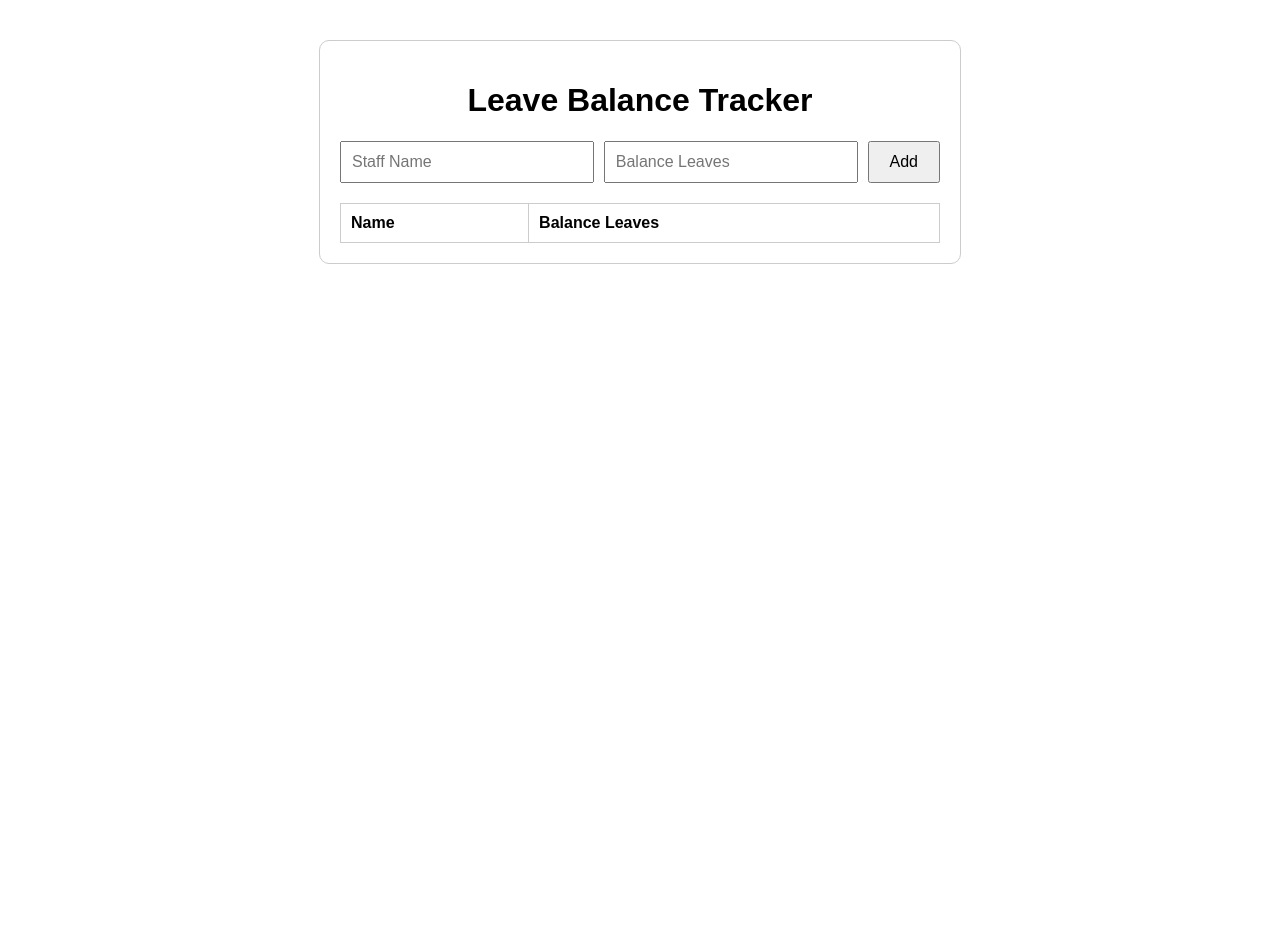
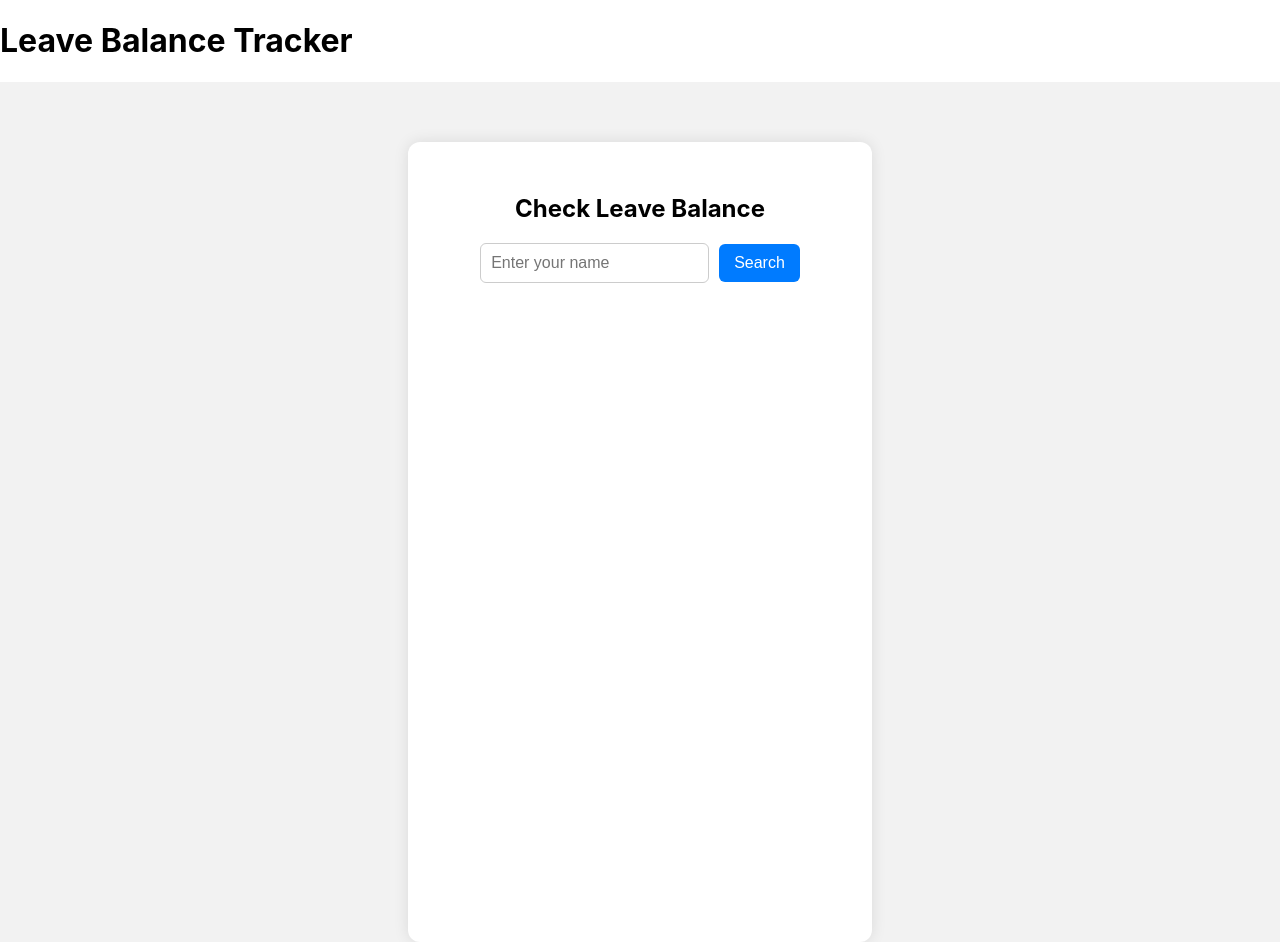
Before and after one commit to nigelsohwz/leave-tracker, a React (Create React App) app: page / in a window 1280 px wide. Before the commit the page ends 800 px from the top, so only its background shows below. Built offline with nearby package versions, Linux system fonts and the light colour scheme.

Commit message:
Add GitHub Pages deployment

```diff
--- a/src/App.js
+++ b/src/App.js
@@ -1,55 +1,14 @@
-import React, { useState } from "react";
-import "./App.css";
+import React from "react";
+import StaffView from "./components/StaffView";
+// import HRForm from "./components/HRForm"; ← removed this line
 
 function App() {
-  const [staffList, setStaffList] = useState([]);
-  const [name, setName] = useState("");
-  const [leaves, setLeaves] = useState("");
-
-  const addStaff = () => {
-    if (name && leaves !== "") {
-      setStaffList([...staffList, { name, leaves }]);
-      setName("");
-      setLeaves("");
-    }
-  };
-
   return (
-    <div className="container">
+    <div className="App">
       <h1>Leave Balance Tracker</h1>
-
-      <div className="form">
-        <input
-          type="text"
-          placeholder="Staff Name"
-          value={name}
-          onChange={(e) => setName(e.target.value)}
-        />
-        <input
-          type="number"
-          placeholder="Balance Leaves"
-          value={leaves}
-          onChange={(e) => setLeaves(e.target.value)}
-        />
-        <button onClick={addStaff}>Add</button>
-      </div>
-
-      <table>
-        <thead>
-          <tr>
-            <th>Name</th>
-            <th>Balance Leaves</th>
-          </tr>
-        </thead>
-        <tbody>
-          {staffList.map((staff, index) => (
-            <tr key={index}>
-              <td>{staff.name}</td>
-              <td>{staff.leaves}</td>
-            </tr>
-          ))}
-        </tbody>
-      </table>
+      <StaffView />
+      {/* <hr />
+      <HRForm /> ← removed this */}
     </div>
   );
 }
--- /dev/null
+++ b/src/components/HRForm.js
@@ -0,0 +1,45 @@
+import React, { useState } from "react";
+import { leaveData } from "../data";
+
+const HRForm = () => {
+  const [name, setName] = useState("");
+  const [balance, setBalance] = useState("");
+
+  const handleUpdate = () => {
+    const person = leaveData.find(
+      (p) => p.name.toLowerCase() === name.toLowerCase()
+    );
+
+    if (person) {
+      person.balance = parseInt(balance);
+      alert(`Updated ${name}'s balance to ${balance}`);
+    } else {
+      leaveData.push({ name, balance: parseInt(balance) });
+      alert(`Added new record for ${name}`);
+    }
+
+    setName("");
+    setBalance("");
+  };
+
+  return (
+    <div>
+      <h2>HR: Update Leave Record</h2>
+      <input
+        type="text"
+        placeholder="Staff name"
+        value={name}
+        onChange={(e) => setName(e.target.value)}
+      />
+      <input
+        type="number"
+        placeholder="Leave balance"
+        value={balance}
+        onChange={(e) => setBalance(e.target.value)}
+      />
+      <button onClick={handleUpdate}>Update</button>
+    </div>
+  );
+};
+
+export default HRForm;
--- /dev/null
+++ b/src/components/StaffView.js
@@ -0,0 +1,81 @@
+import React, { useState } from "react";
+import { leaveData } from "../data";
+
+const StaffView = () => {
+  const [name, setName] = useState("");
+  const [result, setResult] = useState(null);
+
+  const handleSearch = () => {
+    const record = leaveData.find(
+      (emp) => emp.name.toLowerCase() === name.toLowerCase()
+    );
+    setResult(record || { name, balance: "Not Found", mc: "-" });
+  };
+
+  return (
+    <div style={styles.container}>
+      <div style={styles.card}>
+        <h2>Check Leave Balance</h2>
+        <input
+          type="text"
+          placeholder="Enter your name"
+          value={name}
+          onChange={(e) => setName(e.target.value)}
+          style={styles.input}
+        />
+        <button onClick={handleSearch} style={styles.button}>
+          Search
+        </button>
+
+        {result && (
+          <div style={styles.result}>
+            <p><strong>{result.name}</strong></p>
+            <p>Annual Leave: <strong>{result.balance}</strong></p>
+            <p>MC Left: <strong>{result.mc}</strong></p>
+          </div>
+        )}
+      </div>
+    </div>
+  );
+};
+
+const styles = {
+  container: {
+    display: "flex",
+    justifyContent: "center",
+    paddingTop: "60px", // pushed down from top
+    backgroundColor: "#f2f2f2",
+    minHeight: "100vh",
+  },
+  card: {
+    background: "#fff",
+    padding: "2rem",
+    borderRadius: "12px",
+    boxShadow: "0 0 15px rgba(0,0,0,0.1)",
+    textAlign: "center",
+    width: "100%",
+    maxWidth: "400px",
+  },
+  input: {
+    padding: "10px",
+    fontSize: "16px",
+    marginRight: "10px",
+    borderRadius: "6px",
+    border: "1px solid #ccc",
+  },
+  button: {
+    padding: "10px 15px",
+    fontSize: "16px",
+    borderRadius: "6px",
+    backgroundColor: "#007bff",
+    color: "#fff",
+    border: "none",
+    cursor: "pointer",
+  },
+  result: {
+    marginTop: "20px",
+    fontSize: "18px",
+  },
+};
+
+export default StaffView;
--- /dev/null
+++ b/src/data.js
@@ -0,0 +1,6 @@
+export const leaveData = [
+  { name: "Nigel", balance: 12, mc: 5 },
+  { name: "Jessin", balance: 8, mc: 2 },
+  { name: "Benedict", balance: 5, mc: 3 },
+  { name: "Elysia", balance: 5, mc: 3 },
+];
```
Also changed, not shown: package.json (+6 -1 lines), 1 other file (tests, documents, lock files or other folders).
